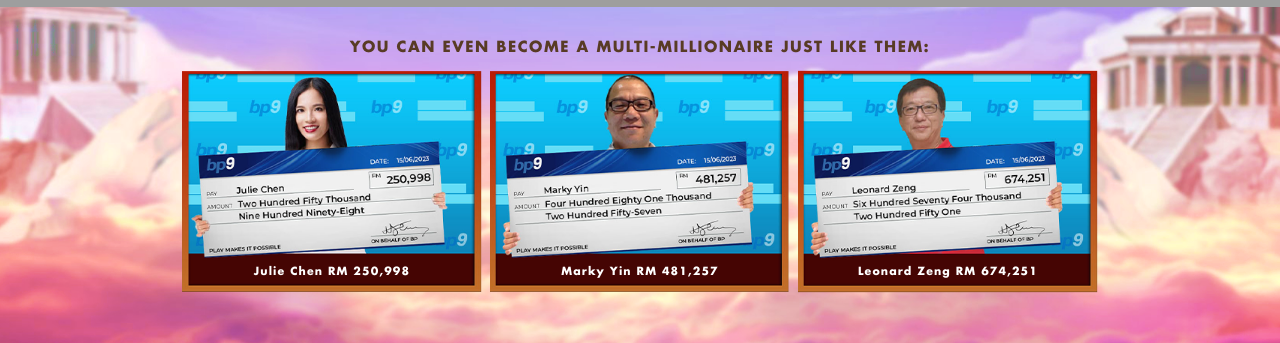
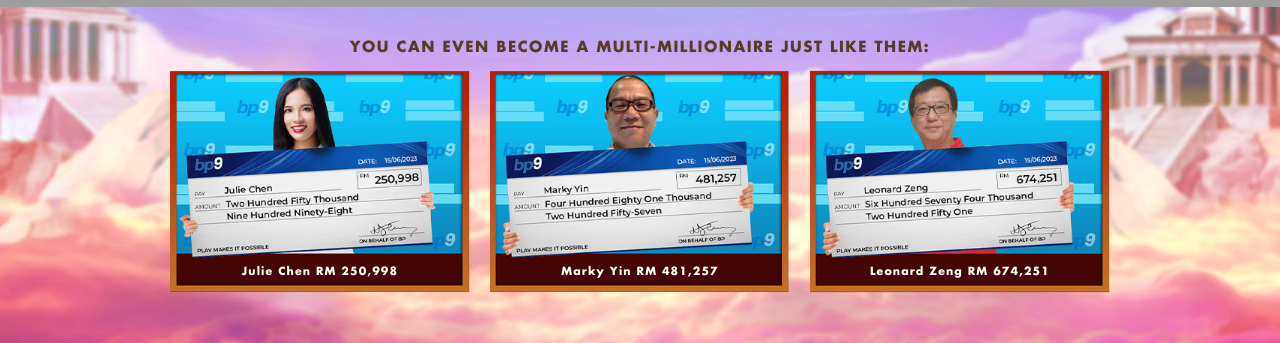
Before and after one commit to VictorHigoy/Olympus-Spin-En-Offer, a Next.js app: page / in a window 1280 px wide. Shown: the part 1532-1875 px from the top of the page. Built offline with nearby package versions, Linux system fonts and the light colour scheme; grey boxes are pictures that could not be loaded.

Commit message:
ui improvements

```diff
--- a/components/SecondRow/SecondRow.tsx
+++ b/components/SecondRow/SecondRow.tsx
@@ -21,7 +21,7 @@
 
   return (
     <section
-      className="-mt-2 z-20 relative bg-no-repeat bg-top bg-cover sm:bg-contain sm:bg-repeat py-[17.22px] sm:py-[25.5px] lg:py-[34px] xl:py-[100px] px-8"
+      className="-mt-2 z-20 relative bg-no-repeat bg-top bg-cover sm:bg-contain sm:bg-repeat py-[22px] sm:py-[25.5px] lg:py-[34px] xl:py-[100px] px-8"
       style={{ backgroundImage: "url('/images/BG/Third-BG.svg')" }}
     >
       <div className=" mx-auto">
--- a/components/ThirdRow/ThirdRow.tsx
+++ b/components/ThirdRow/ThirdRow.tsx
@@ -21,7 +21,7 @@
           >
             You can even become a multi-millionaire just like them:
           </h2>
-          <div className="flex flex-row max-[400px]:flex-col gap-2">
+          <div className="flex flex-row max-[400px]:flex-col gap-2 lg:gap-5">
             <div className="relative">
               <Image
                 width={130}
```
